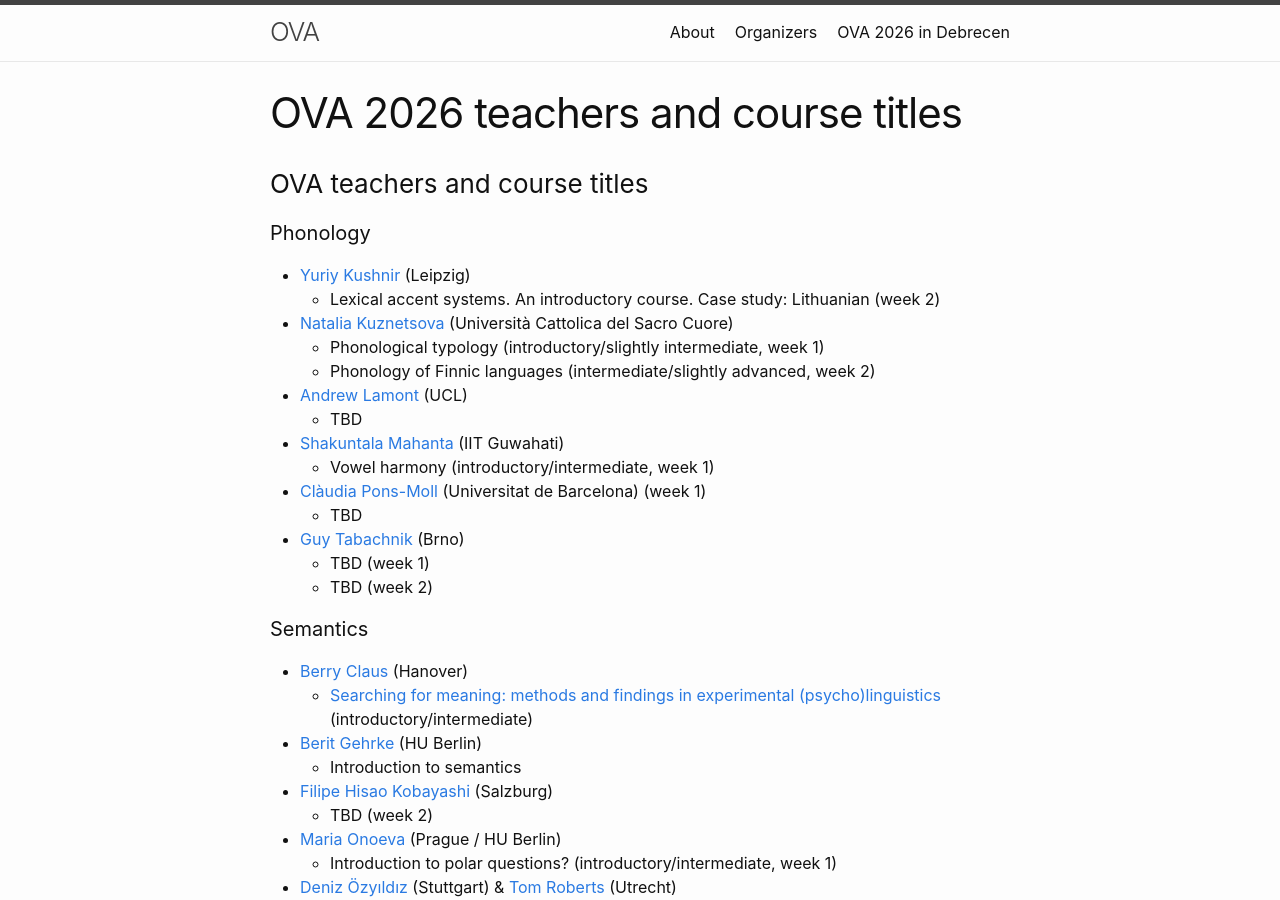
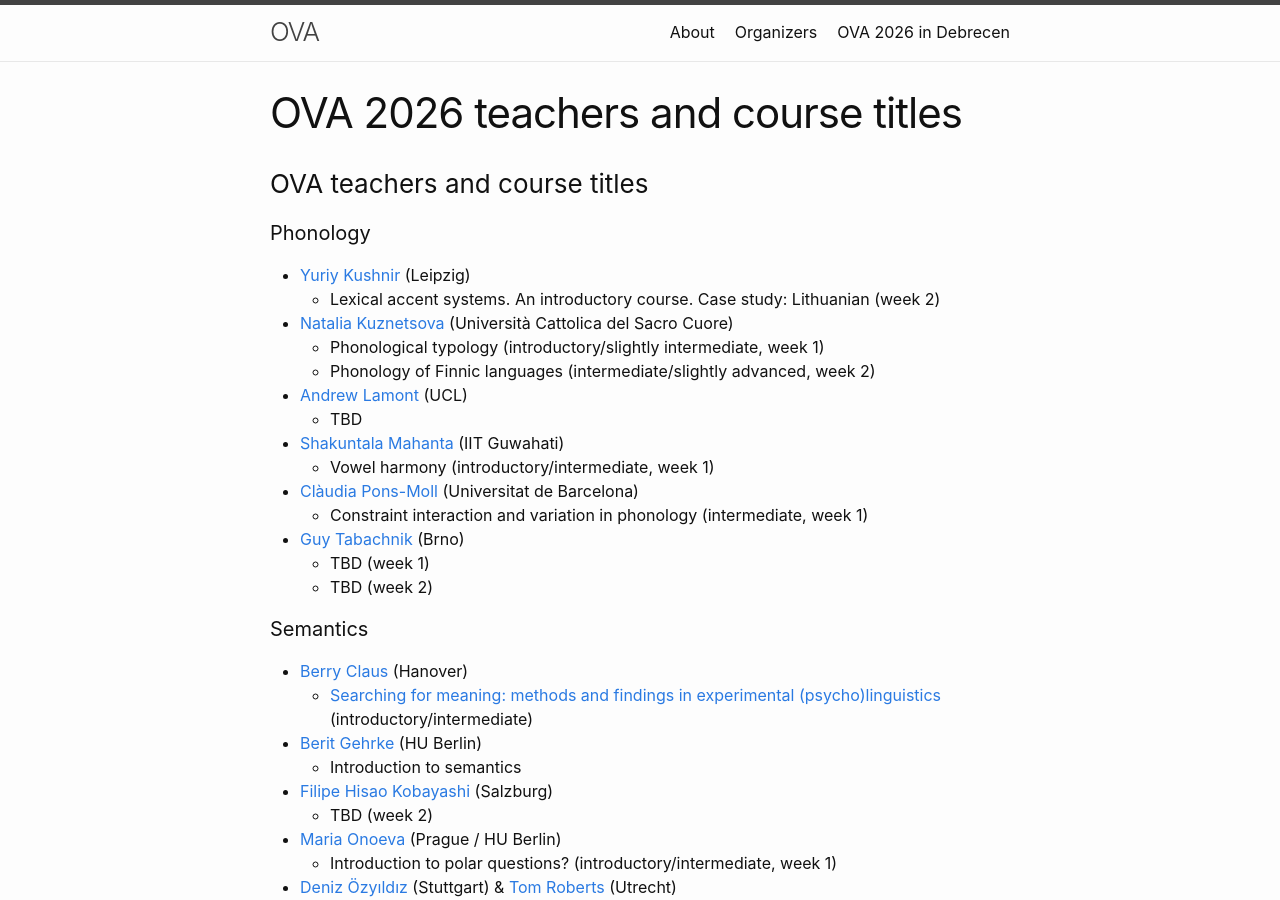
Before and after one commit to ovaschool/ovaschool.github.io, a Jekyll site: the page built from staticpages/ova2026-teachers.markdown, in a window 1280 px wide and 900 px high. Built offline with Jekyll 4.4.1, drawn with Linux system fonts in a browser that asks for light colours.

Commit message:
Update ova2026-teachers.markdown

```diff
--- a/staticpages/ova2026-teachers.markdown
+++ b/staticpages/ova2026-teachers.markdown
@@ -18,8 +18,8 @@ exclude: true
   - TBD
 - [Shakuntala Mahanta](https://www.iitg.ac.in/hss/faculty_page_profile.php?name=MzgvUVFIK2oydWpTaXFzNUJOUkExZz09) (IIT Guwahati)
   - Vowel harmony (introductory/intermediate, week 1)
-- [Clàudia Pons-Moll](https://stel.ub.edu/filologiacatalana/directori-organitzatiu/claudia-pons-moll) (Universitat de Barcelona) (week 1)
-  - TBD
+- [Clàudia Pons-Moll](https://stel.ub.edu/filologiacatalana/directori-organitzatiu/claudia-pons-moll) (Universitat de Barcelona)
+  - Constraint interaction and variation in phonology (intermediate, week 1)
 - [Guy Tabachnik](https://gtabach.github.io/) (Brno)
   - TBD (week 1)
   - TBD (week 2)
```
